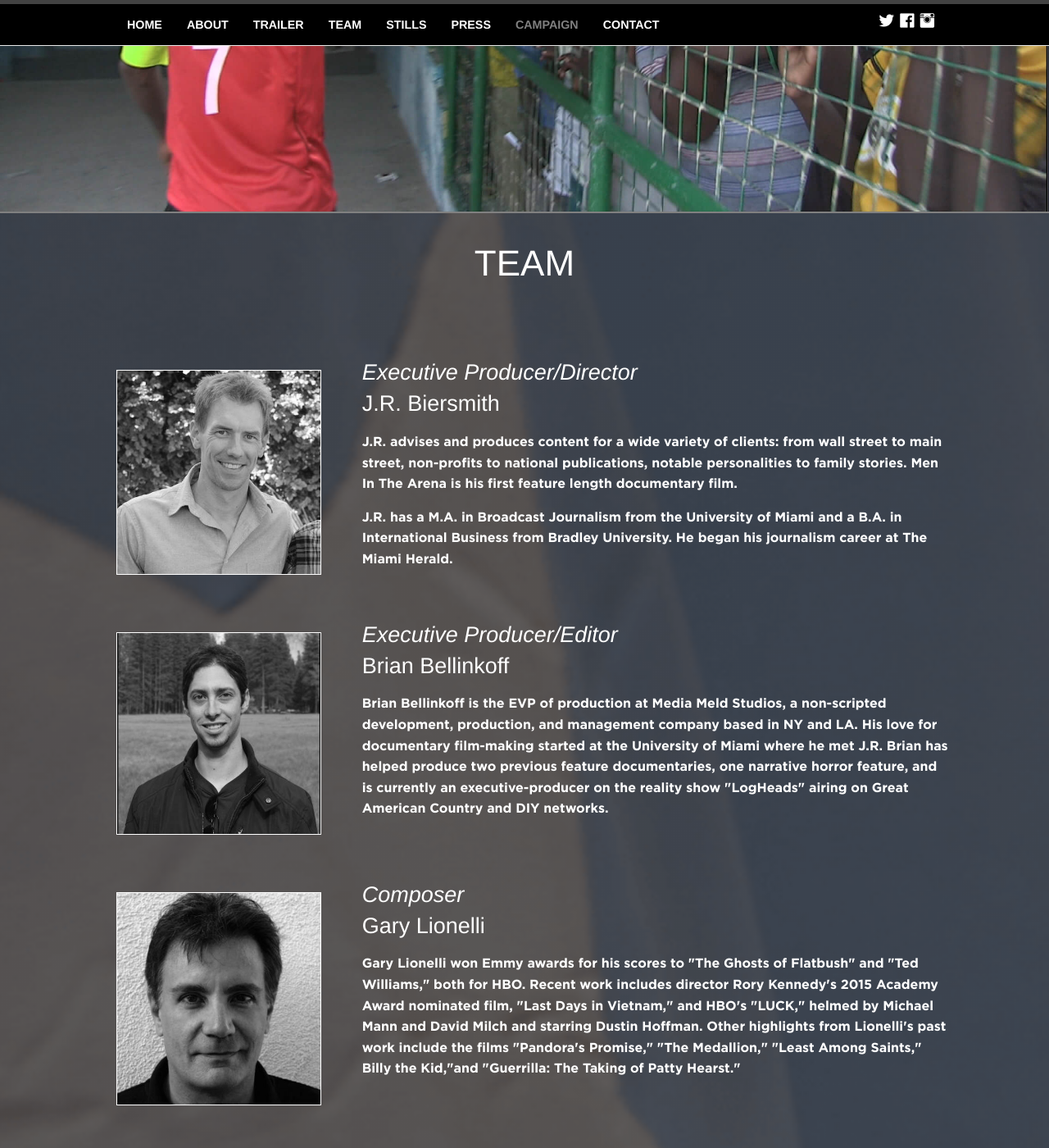
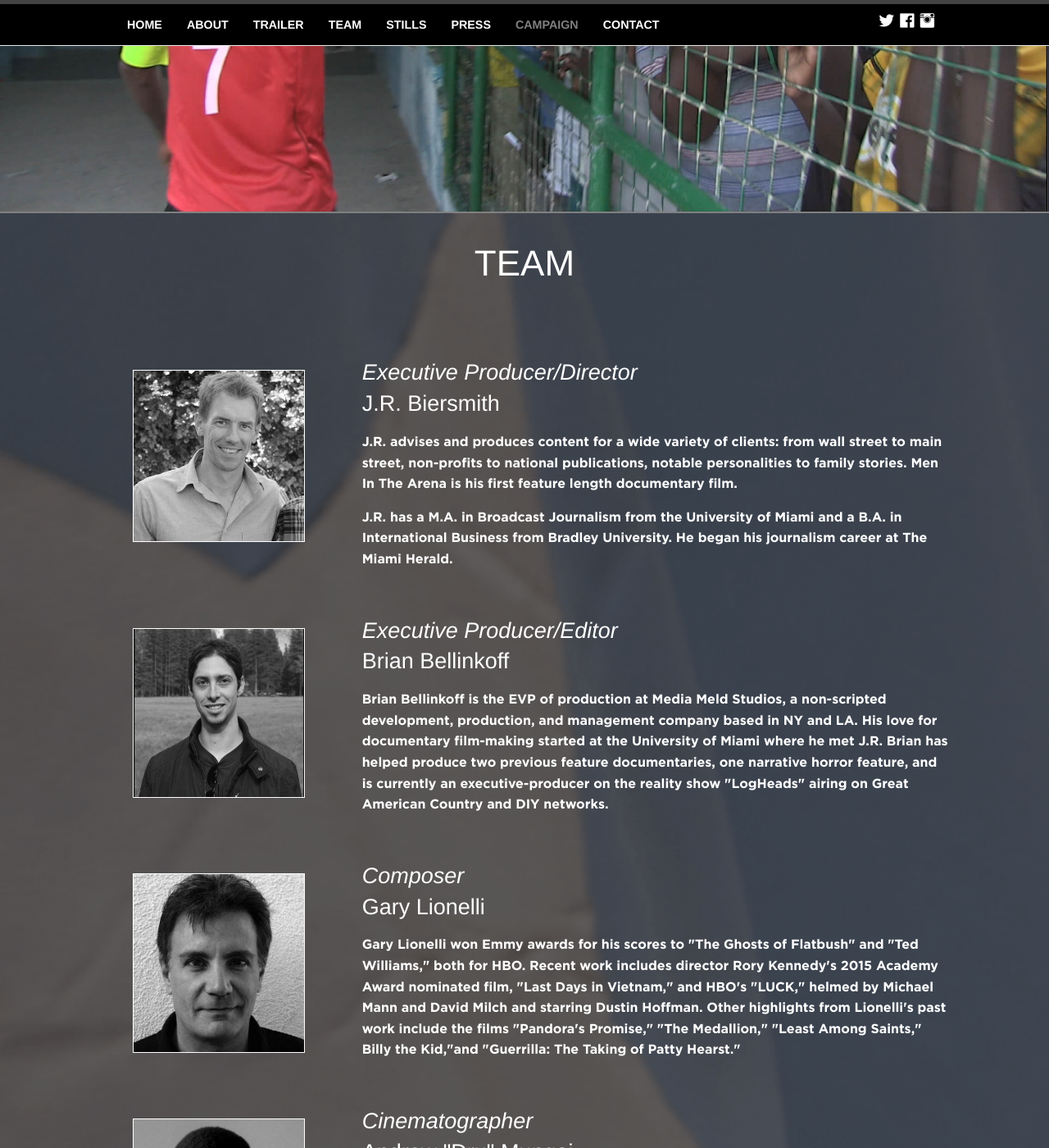
Before and after one commit to bellinkoff/men_in_the_arena, a Jekyll site: the page built from index.html, in a window 1280 px wide and 1400 px high, scrolled down 3396 px. Shown: the whole window at 82% size. Built offline with Jekyll 4.4.1, drawn with Linux system fonts in a browser that asks for light colours; nearby versions of some CDN libraries; some web fonts are replaced; comment, search, counter and statistics services are not loaded.

Commit message:
Brought avg headshot size down

```diff
--- a/_sass/_layout.scss
+++ b/_sass/_layout.scss
@@ -262,7 +262,7 @@ section {
         display: block;
         /*margin: auto;*/
         margin: 15px auto;
-        width: 250px;
+        width: 210px;
         /*max-height: 600px;*/
         filter: grayscale(100%);
         -webkit-filter: grayscale(100%); /* For Webkit browsers */
@@ -326,12 +326,8 @@ section {
         -ms-align-items: flex-start;
         align-items: flex-start;*/
 
-       /* a {
-            display: block;
-        }*/
-
         .gallery_item {
-            width: 400px !important;
+            width: 400px;
             max-height: 200px;
             overflow: hidden;
             margin: auto;
```
